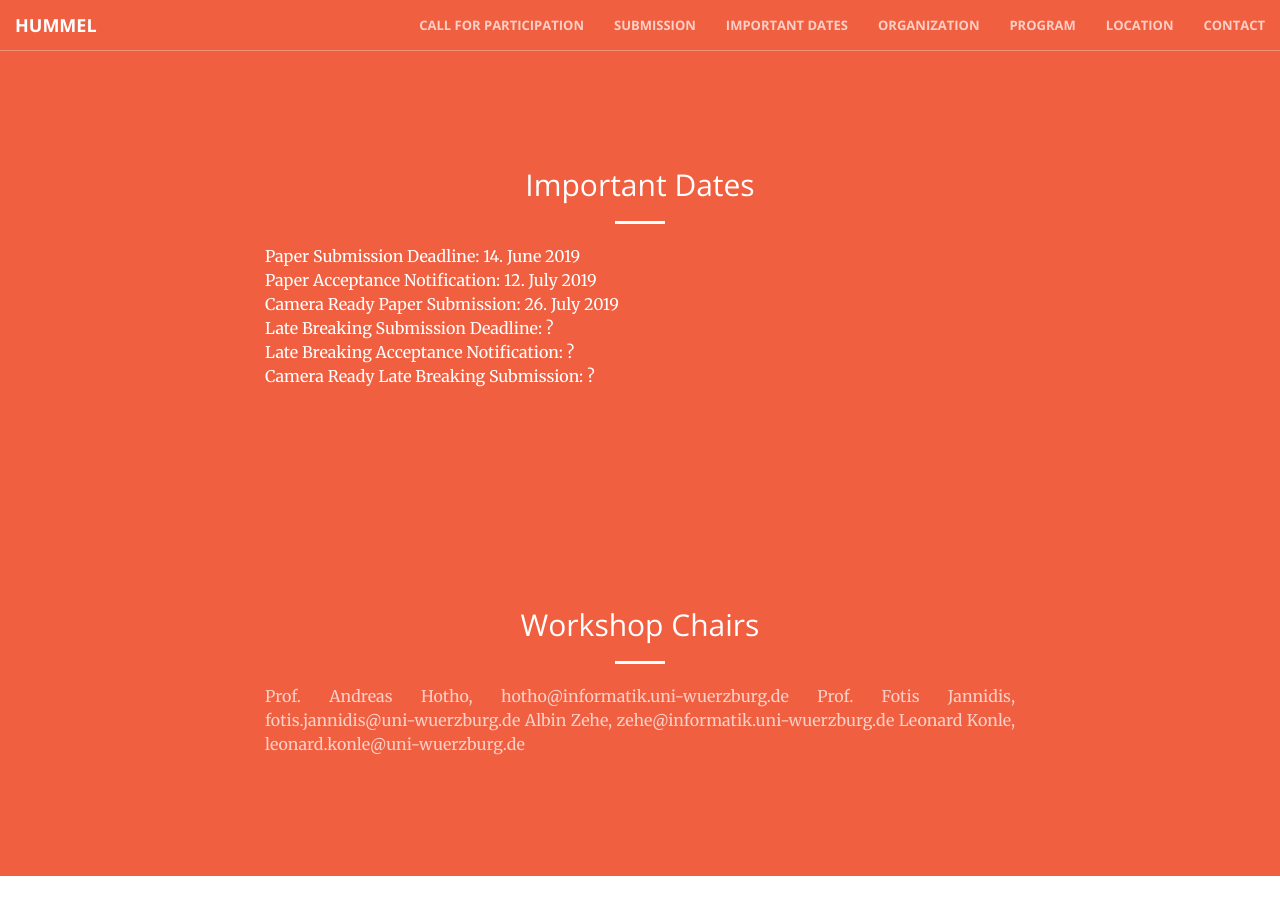
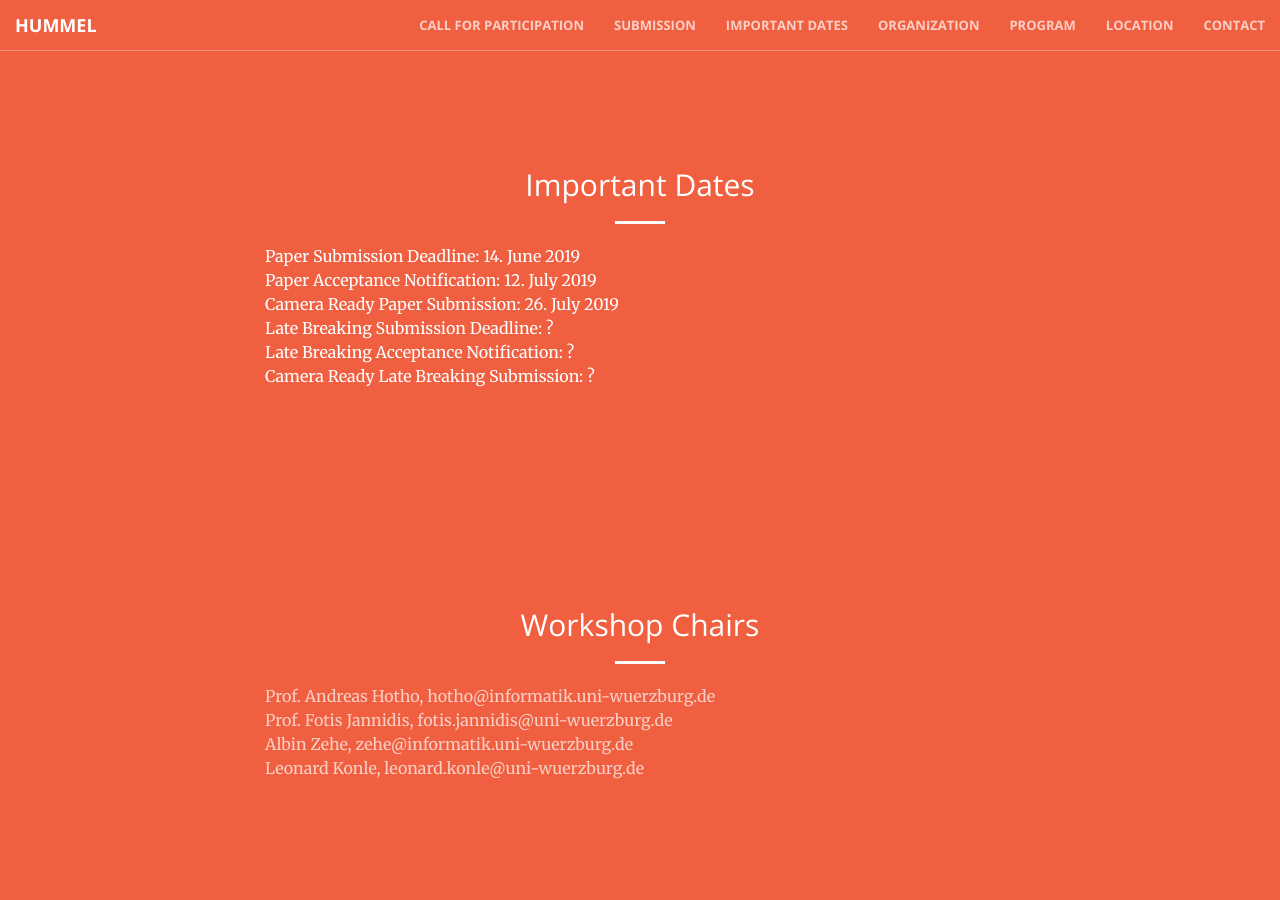
Before and after one commit to cophi-wue/ecml19.hummel.github.io, a Jekyll site: the page built from index.html, in a window 1280 px wide and 900 px high, scrolled down 2358 px. Built offline with Jekyll 4.4.1, drawn with Linux system fonts in a browser that asks for light colours; before the commit the page ends 3234 px from its top, so only the background shows below that.

```diff
--- a/_includes/orga.html
+++ b/_includes/orga.html
@@ -6,10 +6,10 @@
                 <hr class="light">
                 <div align="justify">
                 <p class="text-faded">
-                Prof. Andreas Hotho, hotho@informatik.uni-wuerzburg.de
-                Prof. Fotis Jannidis, fotis.jannidis@uni-wuerzburg.de
-                Albin Zehe, zehe@informatik.uni-wuerzburg.de
-                Leonard Konle, leonard.konle@uni-wuerzburg.de
+                Prof. Andreas Hotho, hotho@informatik.uni-wuerzburg.de </br>
+                Prof. Fotis Jannidis, fotis.jannidis@uni-wuerzburg.de </br>
+                Albin Zehe, zehe@informatik.uni-wuerzburg.de </br>
+                Leonard Konle, leonard.konle@uni-wuerzburg.de </br>
                 </p>
             </div>
         </div>
```
